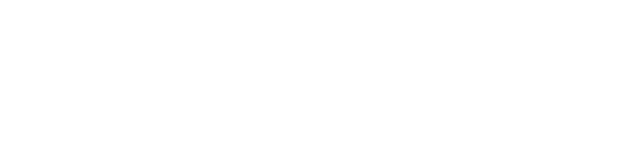
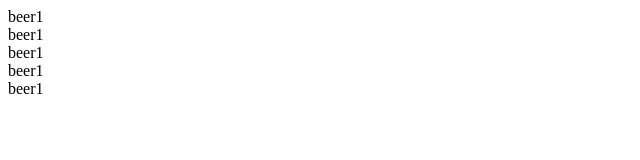
Before and after one commit to rahul3823/MyDevOps, a plain HTML site: page index.html in a window 1280 px wide. Shown: the whole page, without its empty margins (0-640 px from the left). Drawn offline with Linux system fonts and the light colour scheme.

Commit message:
learnpushpull

```diff
--- a/index.html
+++ b/index.html
@@ -6,6 +6,11 @@
     <title>Document</title>
 </head>
 <body>
+    <div> beer1</div>
+    <div> beer1</div>
+    <div> beer1</div>
+    <div> beer1</div>
 
+    <div> beer1</div>
 </body>
 </html>
```
